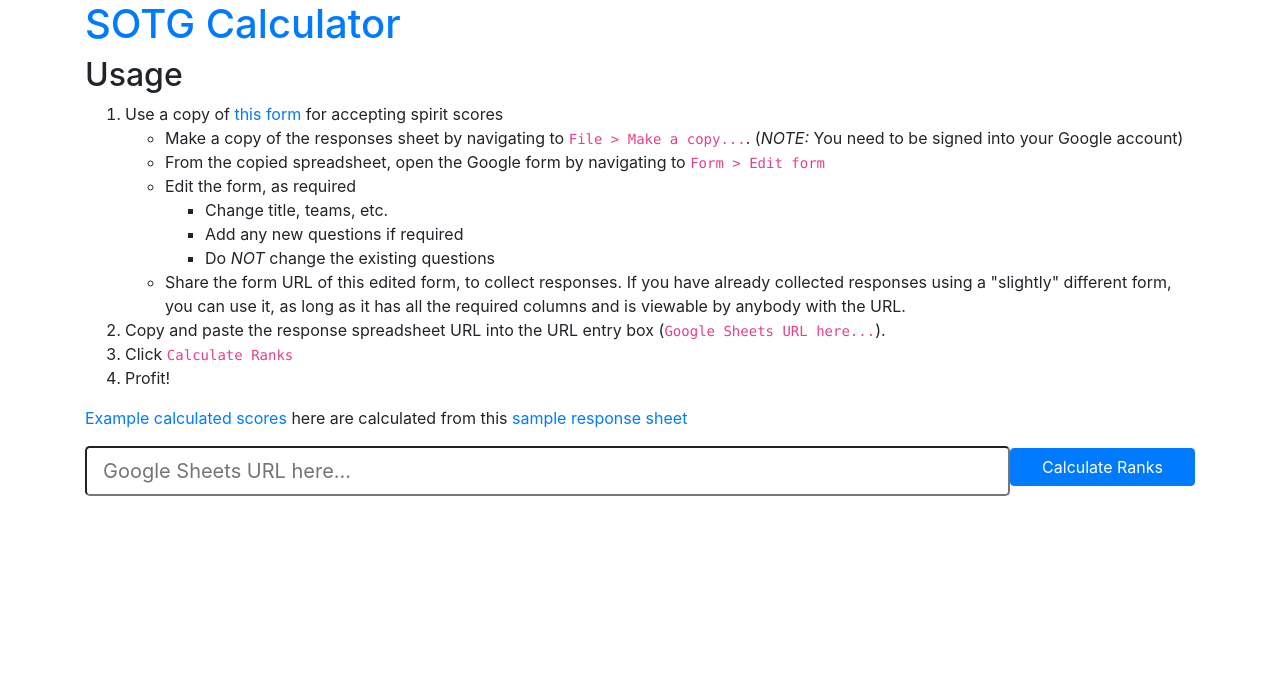
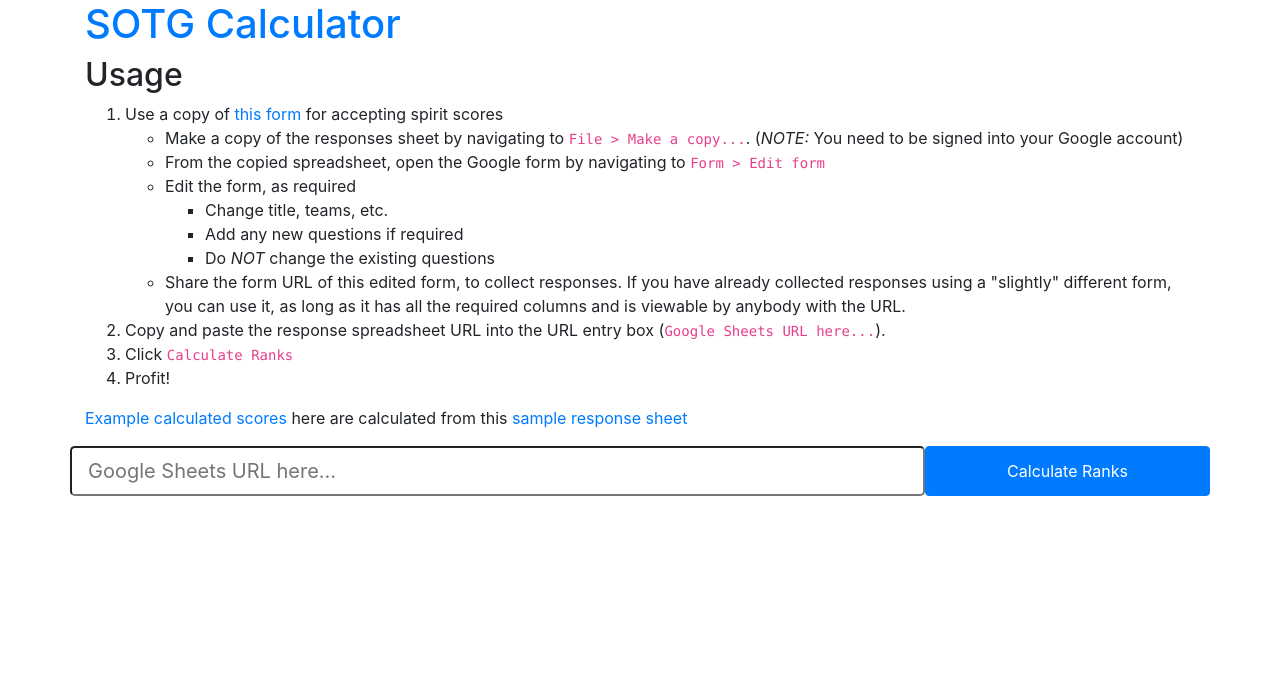
Before and after one commit to india-ultimate/sotg-calculator, a Flask app: page / in a window 1280 px wide. Shown: the top 695 px of the page. Run offline with Flask 2, Linux system fonts and the light colour scheme; some libraries are stand-ins or nearby versions.

Commit message:
Fix submit button styling on the index page

```diff
--- a/templates/base.html.jinja
+++ b/templates/base.html.jinja
@@ -15,7 +15,7 @@
     </style>
   </head>
   <body>
-    <div class="pb-5 container">
+    <div class="mb-3 pb-5 container">
     {% block content %}
     {% endblock %}
     </div>
--- a/templates/index.html.jinja
+++ b/templates/index.html.jinja
@@ -125,16 +125,16 @@
     </select>
   </div>
 
-  <input type="submit" value="Calculate Ranks" class="btn btn-primary"/>
+  <input type="submit" value="Calculate Ranks" class="col btn btn-primary"/>
 </form>
 
 {% else %}
 
 <!-- Display the form to get the Spreadsheet URL -->
 {{usage|safe}}
-<form method="GET" class="form-inline" action="{{url_for('index')}}">
-    <input type="text" class="col form-control-lg" name="url" placeholder="Google Sheets URL here..." />
-    <input type="submit" value="Calculate Ranks" class="col-2 mb-2 btn btn-primary"/>
+<form method="GET" class="row" action="{{url_for('index')}}">
+  <input type="text" class="col-md-9 form-control-lg" name="url" placeholder="Google Sheets URL here..." />
+  <input type="submit" value="Calculate Ranks" class="col-md-3 btn btn-primary"/>
 </form>
 
 {% endif %}
```
